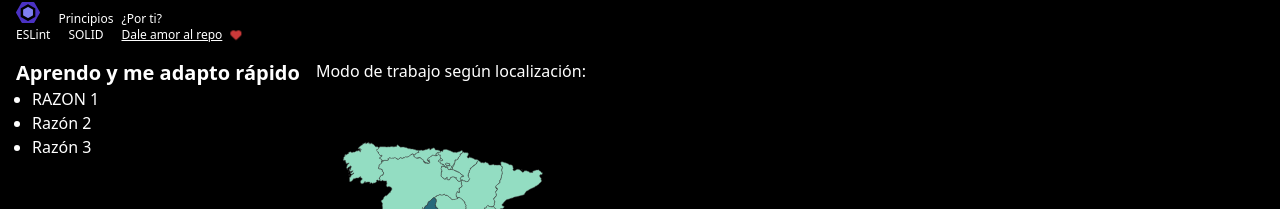
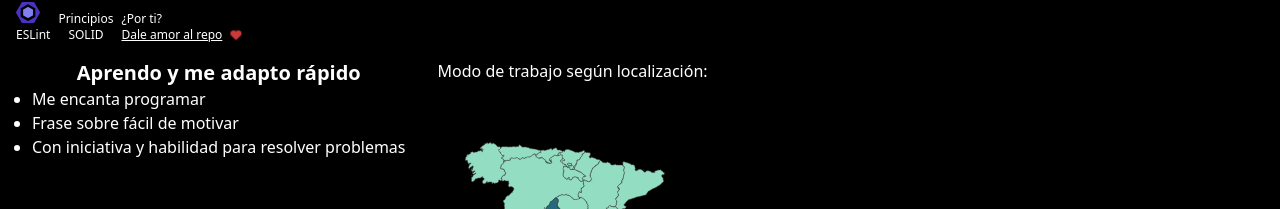
Before and after one commit to Kikemaji/resume, a Next.js app: page / in a window 1280 px wide. Shown: the part 324-533 px from the top of the page. Built offline with nearby package versions, Linux system fonts and the light colour scheme.

Commit message:
Added more text to map section

```diff
--- a/src/app/page.tsx
+++ b/src/app/page.tsx
@@ -84,9 +84,9 @@ export default function Home() {
               Aprendo y me adapto rápido
             </h2>
             <ul className="list-disc px-4">
-              <li> RAZON 1</li>
-              <li>Razón 2</li>
-              <li>Razón 3</li>
+              <li>Me encanta programar</li>
+              <li>Frase sobre fácil de motivar</li>
+              <li>Con iniciativa y habilidad para resolver problemas</li>
             </ul>
           </div>
           <div className="">
@@ -145,7 +145,7 @@ export default function Home() {
           <h2 className="text-center text-xl font-bold">
             ¿Por qué elegirme a mí?
           </h2>
-          <div className="border-border flex w-fit items-center rounded-lg border px-6 py-2 md:flex-col">
+          <div className="flex w-fit items-center rounded-lg border border-border px-6 py-2 md:flex-col">
             <GiCrystalGrowth className="h-12 w-12 text-white" />
             <div className="px-5">
               <h4 className="text-lg font-semibold">Growth Mindset</h4>
@@ -153,7 +153,7 @@ export default function Home() {
               <p>---- --- --- </p>
             </div>
           </div>
-          <div className="border-border ml-auto flex w-fit items-center rounded-lg border px-6 py-2 md:flex-col">
+          <div className="ml-auto flex w-fit items-center rounded-lg border border-border px-6 py-2 md:flex-col">
             <RiTeamFill className="h-12 w-12 text-white" />
             <div className="px-5">
               <h4 className="text-lg font-semibold">Team Player</h4>
@@ -161,7 +161,7 @@ export default function Home() {
               <p>Sociable</p>
             </div>
           </div>
-          <div className="border-border ml-auto flex w-fit items-center rounded-lg border px-6 py-2 md:flex-col">
+          <div className="ml-auto flex w-fit items-center rounded-lg border border-border px-6 py-2 md:flex-col">
             <FaCircleNodes className="h-12 w-12 text-white" />
             <div className="px-5">
               <h4 className="text-lg font-semibold">Autocrítico</h4>
@@ -185,7 +185,7 @@ export default function Home() {
             <FaPlus className="h-5 w-5" />
             <span className="font-semibold">Fullstack becario - 4 meses</span>
           </div>
-          <div className="bg-border flex items-center gap-4 rounded-md p-3 text-black">
+          <div className="flex items-center gap-4 rounded-md bg-border p-3 text-black">
             <FaPlus className="h-5 w-5" />
             <span className="font-semibold">Enseñando a estudiar</span>
           </div>
```
